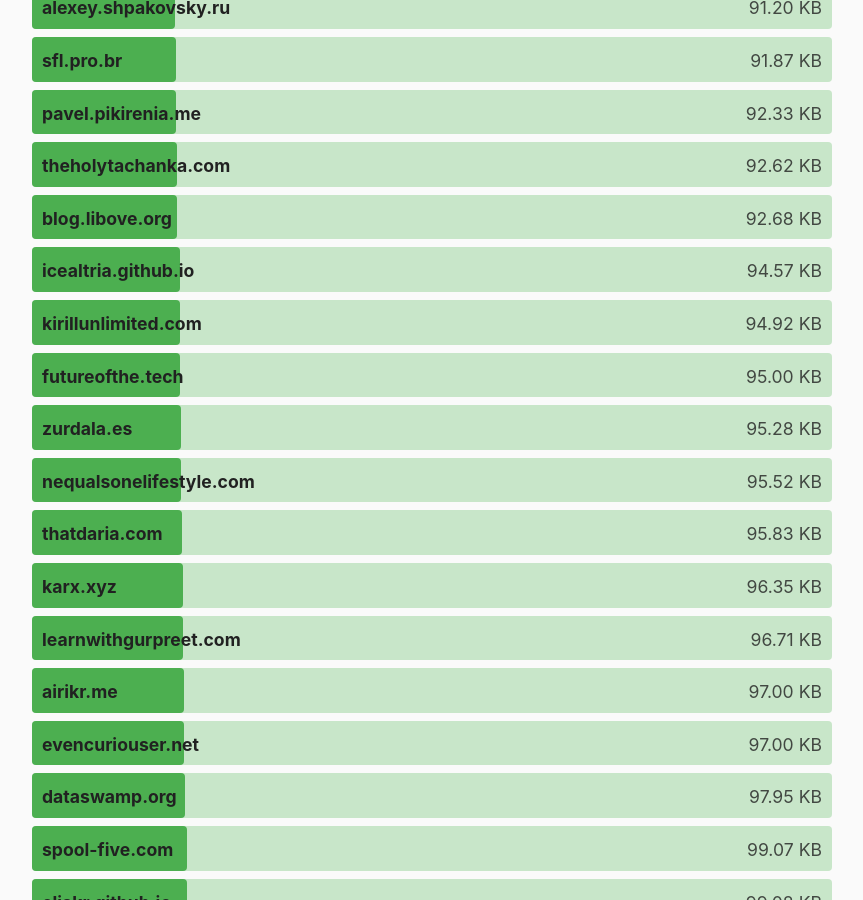
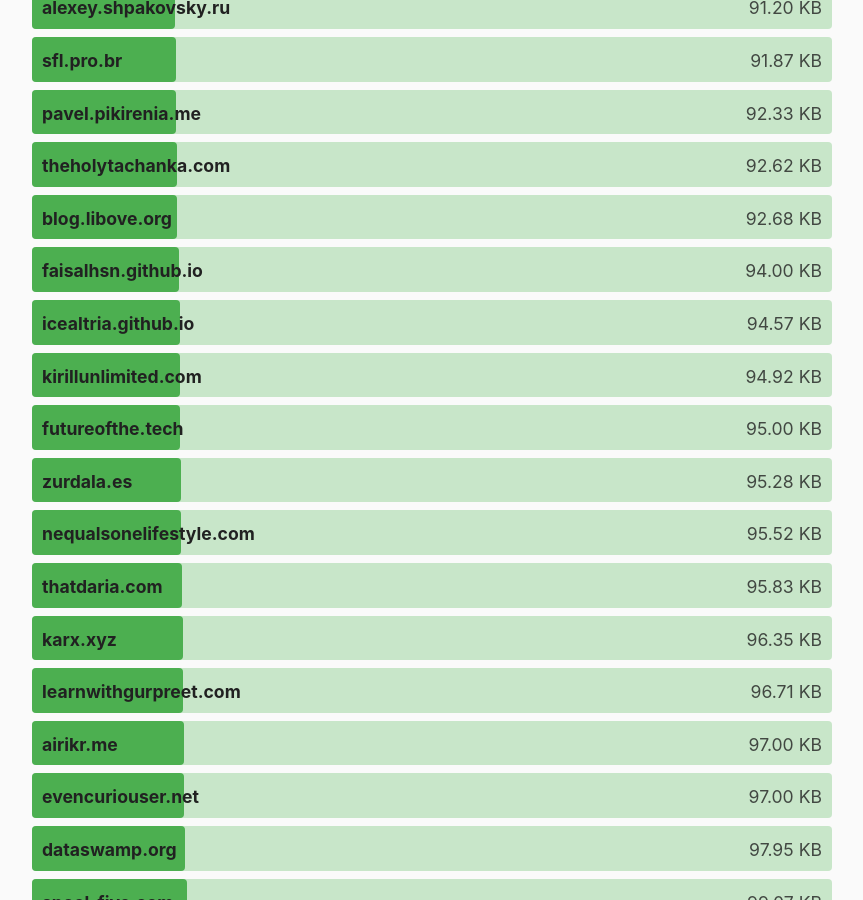
Before and after one commit to kevquirk/512kb.club, a Jekyll site: the page built from index.md, in a window 1280 px wide and 900 px high, scrolled down 24464 px. Shown: the whole window, without its empty margins (208-1071 px from the left). Built offline with Jekyll 4.4.1, drawn with Linux system fonts in a browser that asks for light colours.

Commit message:
Update sites.yml

```diff
--- a/_data/sites.yml
+++ b/_data/sites.yml
@@ -1,3 +1,8 @@
+- domain: faisalhsn.github.io
+  url:  https://faisalhsn.github.io/
+  size: 94
+  last_checked: 2025-08-05
+
 - domain: 0xedward.io
   url: https://0xedward.io/
   size: 41.02
```
